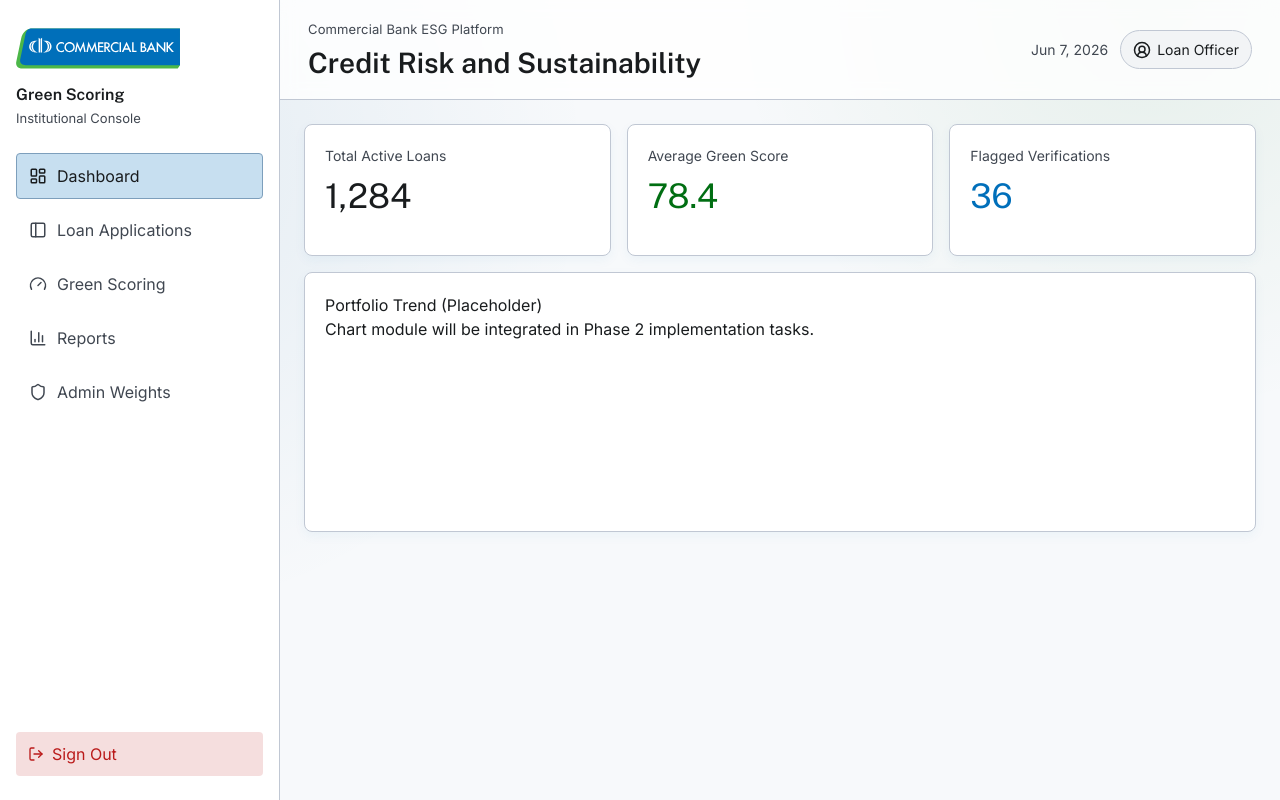
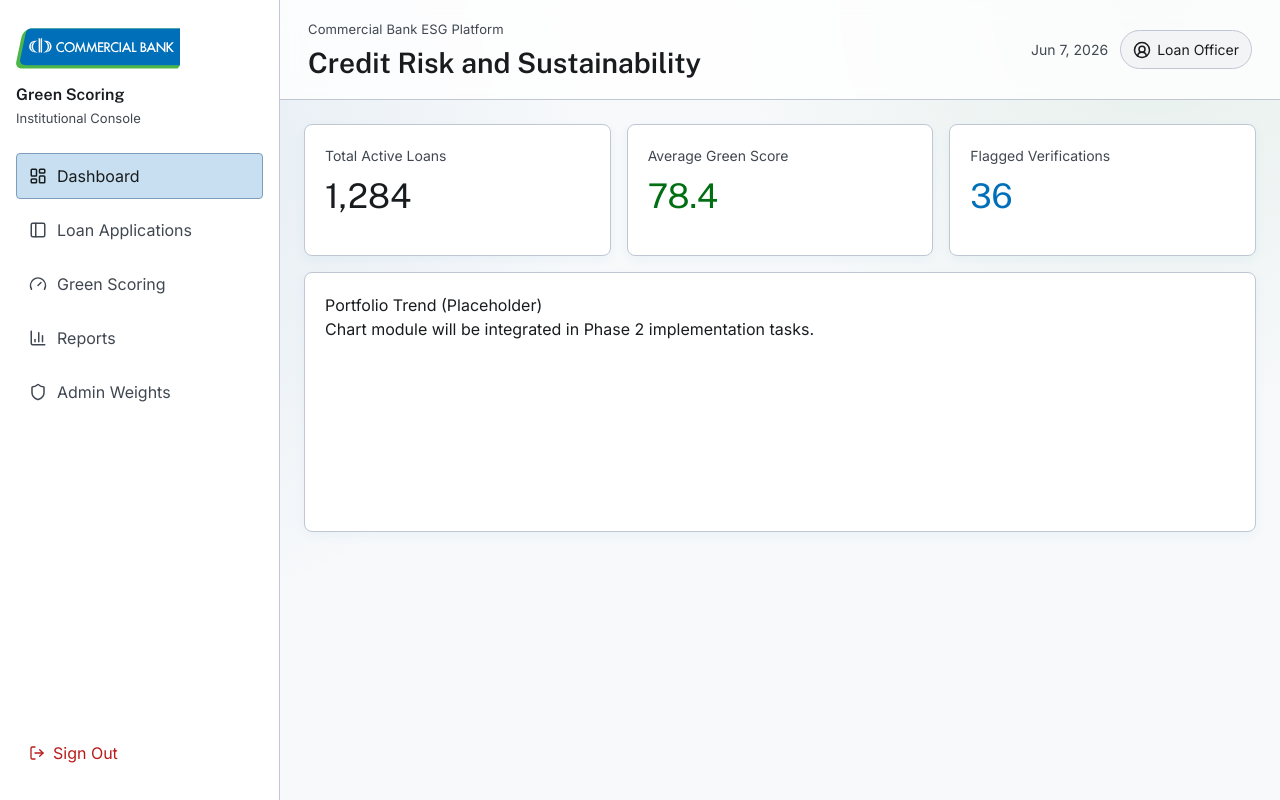
Before and after one commit to rashmikanaveen/Bytebuddies_Professional_Portfolio, a React (Vite) app in the folder frontend/: page /officer/dashboard in a window 1280 px wide. Built offline with nearby package versions, Linux system fonts and the light colour scheme.

Commit message:
Style: logout button with border and background adjustments

```diff
--- a/frontend/src/index.css
+++ b/frontend/src/index.css
@@ -101,19 +101,21 @@ body {
 
 .logout-btn {
   margin-top: auto;
-  border: 0;
+  border: 1px solid transparent;
   border-radius: var(--radius-base);
-  background: color-mix(in srgb, var(--error) 14%, transparent);
+  background: transparent;
   padding: 10px 12px;
   display: inline-flex;
   align-items: center;
   gap: 8px;
   color: var(--error);
   cursor: pointer;
+  transition: all 140ms ease;
 }
 
 .logout-btn:hover {
-  background: color-mix(in srgb, var(--error) 24%, transparent);
+  border-color: var(--outline-variant);
+  background: var(--surface-container-low);
 }
 
 .main-pane {
```
